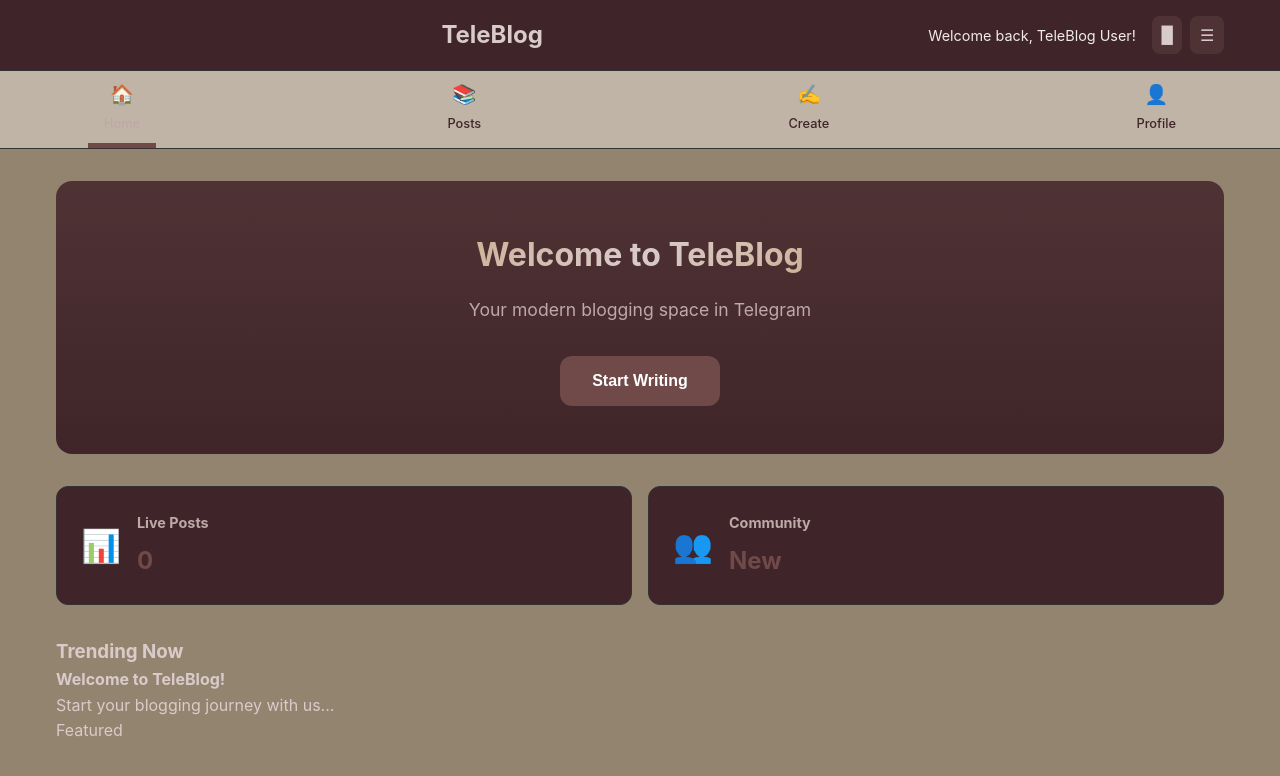
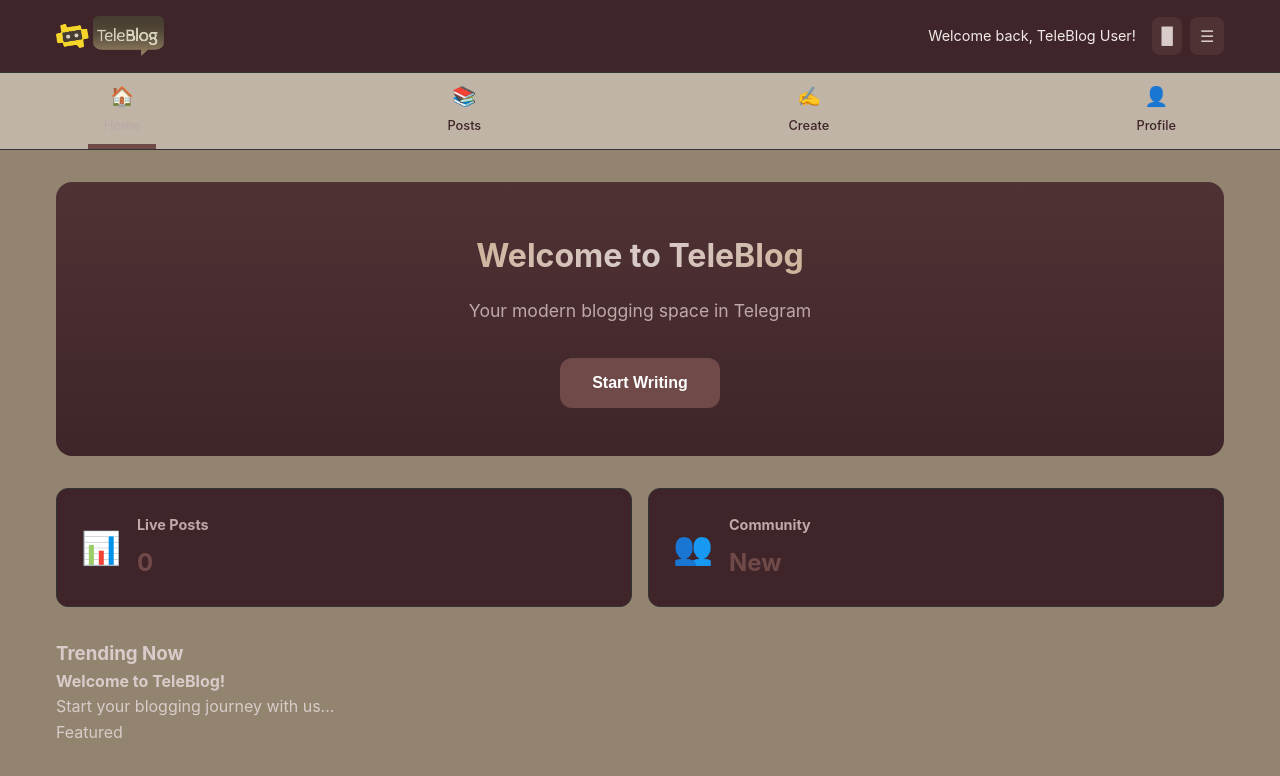
Before and after one commit to mcrdot/teleblogindex, a plain HTML site: page index.html in a window 1280 px wide. Drawn offline with nearby package versions, Linux system fonts and the light colour scheme.

Commit message:
lgo plcd

```diff
--- a/index.html
+++ b/index.html
@@ -14,8 +14,8 @@
         <!-- Header - Fixed -->
         <header class="app-header">
             <div class="header-content">
-                <a href= "/assets/images/tb-logo.png" ></a>
-                <h1 class="app-logo">TeleBlog</h1>
+                <!-- <h1 class="app-logo">TeleBlog</h1> -->
+                <img src="assets/images/tb-logo.png" alt="TeleBlog" class="logo">
                 <div class="user-menu">
                     <span class="user-greeting" id="user-greeting">Hello!</span>
                     <div class="header-actions">
--- a/styles.css
+++ b/styles.css
@@ -84,6 +84,11 @@
     font-size: 1.5rem;
     font-weight: 700;
     color: #d9cbca;
+}
+
+.logo {
+    height: 40px; /* Adjust as needed */
+    width: auto;
 }
 
 .user-menu {
```
